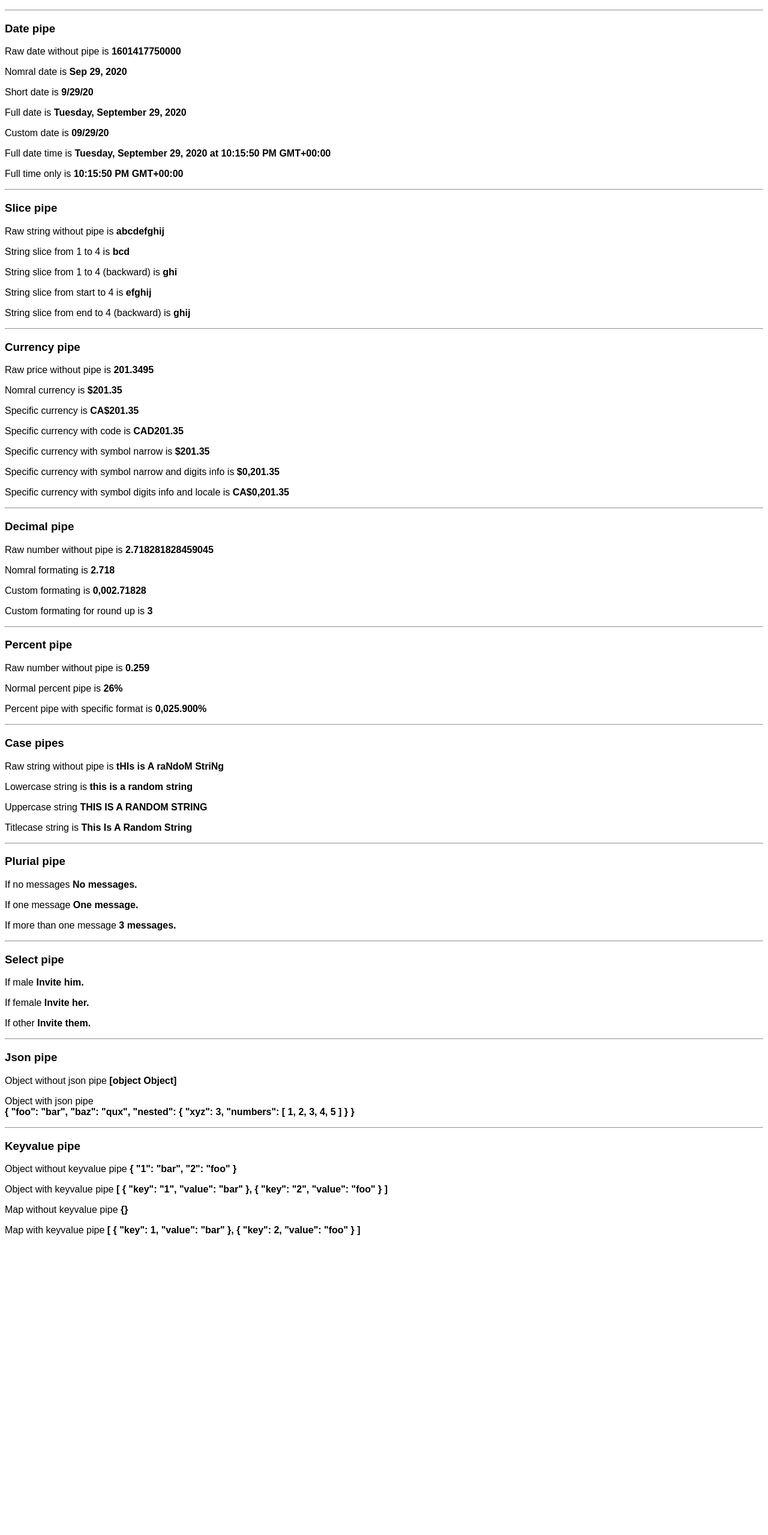
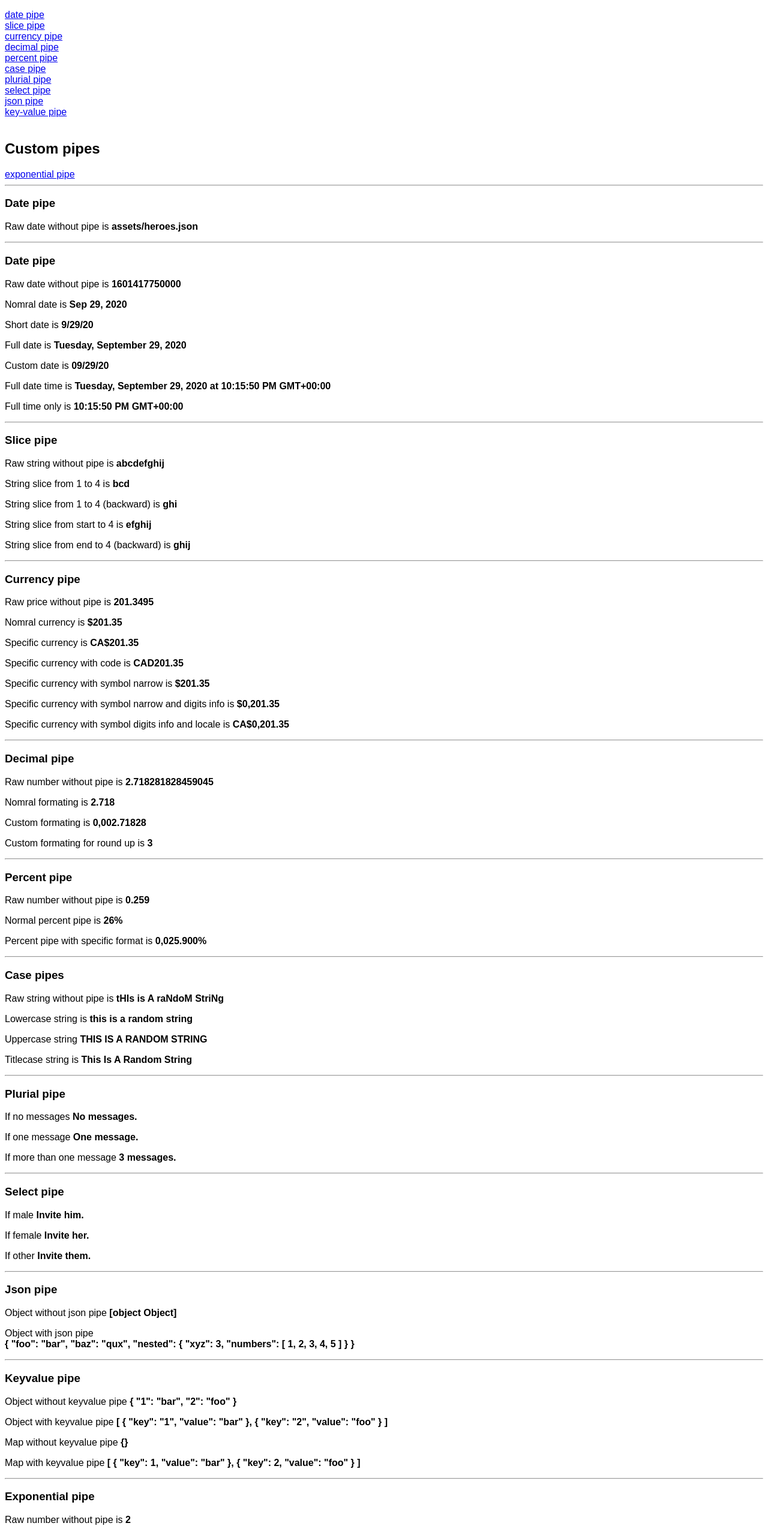
Before and after one commit to encetroc/angular-component-pipes, an Angular app: page / in a window 1280 px wide. Shown: the part 40-2599 px from the top of the page at 60% size. Before the commit the page ends 2116 px from the top, so only its background shows below. Built offline with nearby package versions, Linux system fonts and the light colour scheme.

Commit message:
2 files modified, 5 added

```diff
--- a/src/app/app.component.html
+++ b/src/app/app.component.html
@@ -1,21 +1,38 @@
 <h2>Angular built-in pipes</h2>
+<a href="#date-pipe">date pipe</a><br>
+<a href="#slice-pipe">slice pipe</a><br>
+<a href="#currency-pipe">currency pipe</a><br>
+<a href="#decimal-pipe">decimal pipe</a><br>
+<a href="#percent-pipe">percent pipe</a><br>
+<a href="#case-pipe">case pipe</a><br>
+<a href="#plurial-pipe">plurial pipe</a><br>
+<a href="#select-pipe">select pipe</a><br>
+<a href="#json-pipe">json pipe</a><br>
+<a href="#key-value-pipe">key-value pipe</a><br>
+<br>
+<h2>Custom pipes</h2>
+<a href="#exponential-pipe">exponential pipe</a><br>
 <hr>
-<date-pipe></date-pipe>
+<fetch-json-pipe></fetch-json-pipe>
 <hr>
-<slice-pipe></slice-pipe>
+<date-pipe id="date-pipe"></date-pipe>
 <hr>
-<currency-pipe></currency-pipe>
+<slice-pipe id="slice-pipe"></slice-pipe>
 <hr>
-<decimal-pipe></decimal-pipe>
+<currency-pipe id="currency-pipe"></currency-pipe>
 <hr>
-<percent-pipe></percent-pipe>
+<decimal-pipe id="decimal-pipe"></decimal-pipe>
 <hr>
-<case-pipe></case-pipe>
+<percent-pipe id="percent-pipe"></percent-pipe>
 <hr>
-<plurial-pipe></plurial-pipe>
+<case-pipe id="case-pipe"></case-pipe>
 <hr>
-<select-pipe></select-pipe>
+<plurial-pipe id="plurial-pipe"></plurial-pipe>
 <hr>
-<json-pipe></json-pipe>
+<select-pipe id="select-pipe"></select-pipe>
 <hr>
-<key-value-pipe></key-value-pipe>
+<json-pipe id="json-pipe"></json-pipe>
+<hr>
+<key-value-pipe id="key-value-pipe"></key-value-pipe>
+<hr>
+<exponential-pipe id="exponential-pipe"></exponential-pipe>
--- /dev/null
+++ b/src/app/exponential-pipe.component.ts
@@ -0,0 +1,14 @@
+import { Component } from '@angular/core';
+
+@Component({
+  selector: 'exponential-pipe',
+  template: `
+    <h3>Exponential pipe</h3>
+    <p> Raw number without pipe is <b> {{num}} </b> </p>
+    <p> {{num}} to the poser of 5 using exponential pipe is <b> {{num | exponential:5}} </b> </p>
+    <p> {{num}} to the poser of 10 using exponential pipe is <b> {{num | exponential:10}} </b> </p>
+  `
+})
+export class ExponentialPipeComponent {
+  num = 2
+}
--- /dev/null
+++ b/src/app/exponential.pipe.ts
@@ -0,0 +1,16 @@
+import { Pipe, PipeTransform } from '@angular/core';
+/*
+ * Raise the value exponentially
+ * Takes an exponent argument that defaults to 1.
+ * Usage:
+ *   value | exponentialStrength:exponent
+ * Example:
+ *   {{ 2 | exponentialStrength:10 }}
+ *   formats to: 1024
+*/
+@Pipe({name: 'exponential'})
+export class ExponentialPipe implements PipeTransform {
+  transform(value: number, exponent?: number): number {
+    return Math.pow(value, isNaN(exponent) ? 1 : exponent);
+  }
+}
--- /dev/null
+++ b/src/app/fetch-json-pipe.component.ts
@@ -0,0 +1,11 @@
+import { Component } from "@angular/core";
+
+@Component({
+  selector: "fetch-json-pipe",
+  template: `
+    <h3>Date pipe</h3>
+    <p> Raw date without pipe is <b> {{'assets/heroes.json'}} </b> </p>
+  `
+})
+export class FetchJsonPipeComponent {
+}
```
Also changed, not shown: src/app/app.module.ts (+7 -1 lines), src/app/fetch-json.pipe.ts (added, +23 -0 lines), src/assets/heroes.json (added, +17 -0 lines).
